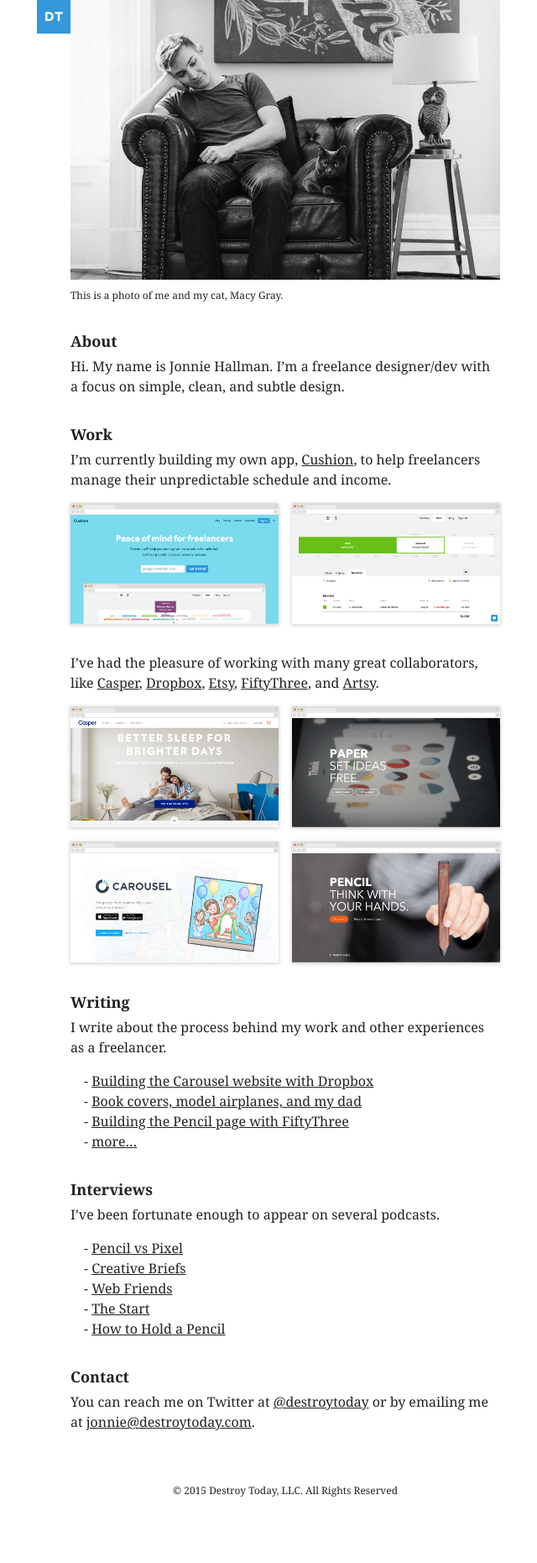
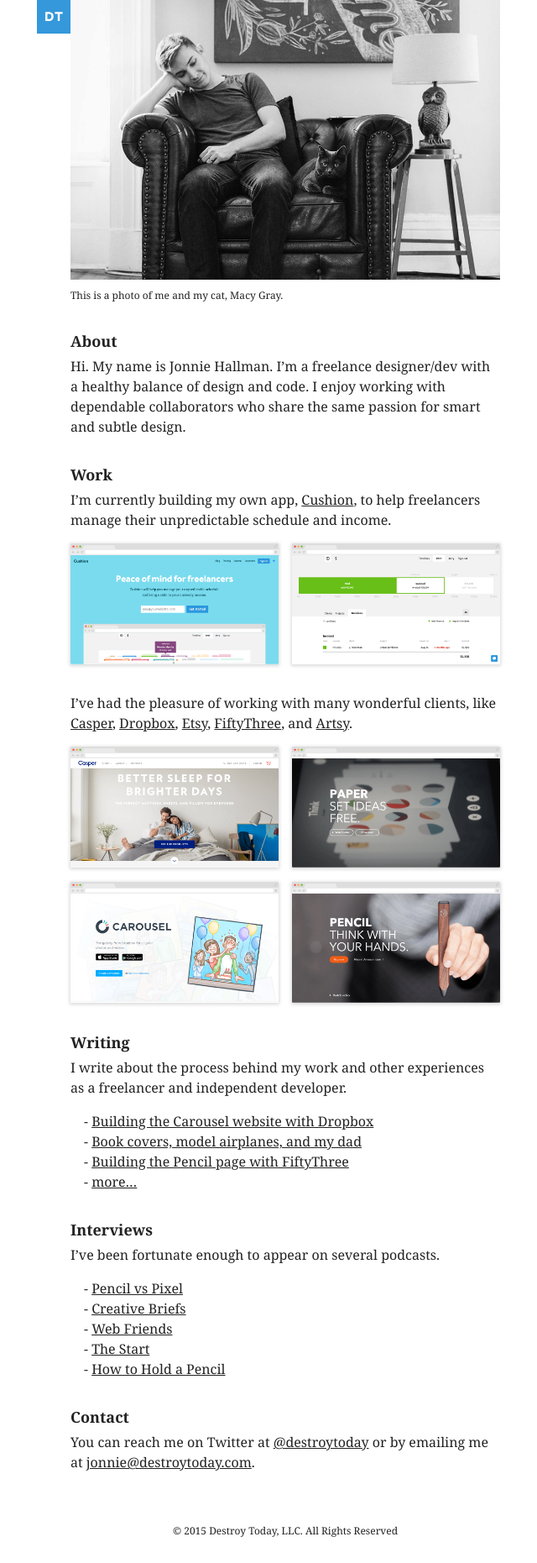
Before and after one commit to destroytoday/2016.destroytoday.com, a Jekyll site: the page built from index.markdown, in a window 1280 px wide. Shown: the whole page at 84% size, without its empty margins (300-940 px from the left). Built offline with Jekyll 4.4.1, drawn with Linux system fonts in a browser that asks for light colours; before the commit the page ends 1813 px from its top, so only the background shows below that.

Commit message:
Added audio block for interviews. Tweaked about copy. Linked work.

```diff
--- a/_config.yml
+++ b/_config.yml
@@ -22,6 +22,11 @@
     type: blog
   values:
     timestamp?: true
+- scope:
+    path: ''
+    type: interviews
+  values:
+    timestamp?: true
 permalink: pretty
 sass:
   sass_dir: css/_includes
--- a/_interviews/pencil-vs-paper.markdown
+++ /dev/null
@@ -1,4 +0,0 @@
----
-title: Pencil vs Paper
-date: 2015-11-26 01:14:00 Z
----
--- a/_layouts/default.html
+++ b/_layouts/default.html
@@ -33,14 +33,17 @@
     <main class='layout container'>
       {% unless page.title? == false %}
       <div class='block'>
-        <h1 class='block__title'>{{ page.title }}</h1>
+        <h1 class='block__title'>
+          <a href='{{ page.url }}'>{{ page.title }}</a>
+        </h1>
       </div>
       {% endunless %}
 
       {% for block in page.blocks %}
       <div class='{% if block.full %}block--full {% endif %}block'>
         {% if block.header %}
-          <h2 class='block__header'>{{ block.header }}</h2>
+          <h2 class='block__header'>{{ block.header }}
+          </h2>
         {% endif %}
 
         {% if block.figure %}
@@ -55,6 +58,12 @@
           </figcaption>
           {% endif %}
         </figure>
+        {% endif %}
+
+        {% if block.audio %}
+        <div class='block__audio'>
+          <iframe width="100%" height="166" scrolling="no" frameborder="no" src="https://w.soundcloud.com/player/?url=https%3A//api.soundcloud.com/tracks/{{ block.audio.soundcloud }}&color=ff5500"></iframe>
+        </div>
         {% endif %}
 
         {% if block.body %}
--- a/css/style.sass
+++ b/css/style.sass
@@ -17,6 +17,9 @@
 body
   font-family: "ff-tisa-web-pro", Georgia, serif
   color: #222
+
+  .wf-loading &
+    color: transparent
 
   @media (max-width: $break-phone)
     font-size: 0.875em
@@ -96,6 +99,9 @@
   font-size: 1.5em
   line-height: 1.5em
   text-align: center
+
+  a
+    text-decoration: none
 
   @media (min-width: $break-phone)
     font-size: 1.75em
--- a/index.markdown
+++ b/index.markdown
@@ -8,8 +8,7 @@
     caption: This is a photo of me and my cat, Macy Gray.
   full: true
 - header: About
-  body: Hi. My name is Jonnie Hallman. I’m a freelance designer/dev with a focus on
-    simple, clean, and subtle design.
+  body: Hi. My name is Jonnie Hallman. I’m a freelance designer/dev with a healthy balance of design and code. I enjoy working with dependable collaborators who share the same passion for smart and subtle design.
 - header: Work
   body: I’m currently building my own app, [Cushion](http://cushionapp.com), to help
     freelancers manage their unpredictable schedule and income.
@@ -20,21 +19,25 @@
   - image: "/uploads/work/cushion/cushion-budget.png"
     url: "/work/cushion"
     shadow?: true
-- body: I’ve had the pleasure of working with many great collaborators, like [Casper](/work/casper),
+- body: I’ve had the pleasure of working with many wonderful clients, like [Casper](/work/casper),
     [Dropbox](/work/carousel), [Etsy](/work/etsy), [FiftyThree](/work/fiftythree-pencil),
     and [Artsy](/work/artsy).
   images:
   - image: "/uploads/work/casper/casper.png"
+    url: /work/casper
     shadow?: true
   - image: "/uploads/work/fiftythree/fiftythree-paper.png"
+    url: /fiftythree/paper
     shadow?: true
   - image: "/uploads/work/dropbox/carousel.png"
+    url: /work/dropbox/carousel
     shadow?: true
   - image: "/uploads/work/fiftythree/fiftythree-pencil.png"
+    url: /'work/fiftythree/pencil'
     shadow?: true
 - header: Writing
   body: |-
-    I write about the process behind my work and other experiences as a freelancer.
+    I write about the process behind my work and other experiences as a freelancer and independent developer.
 
     - [Building the Carousel website with Dropbox](/blog/building-carousel)
     - [Book covers, model airplanes, and my dad](/blog/dad)
```
Also changed, not shown: _interviews/pencil-vs-pixel.markdown (added, +8 -0 lines).
